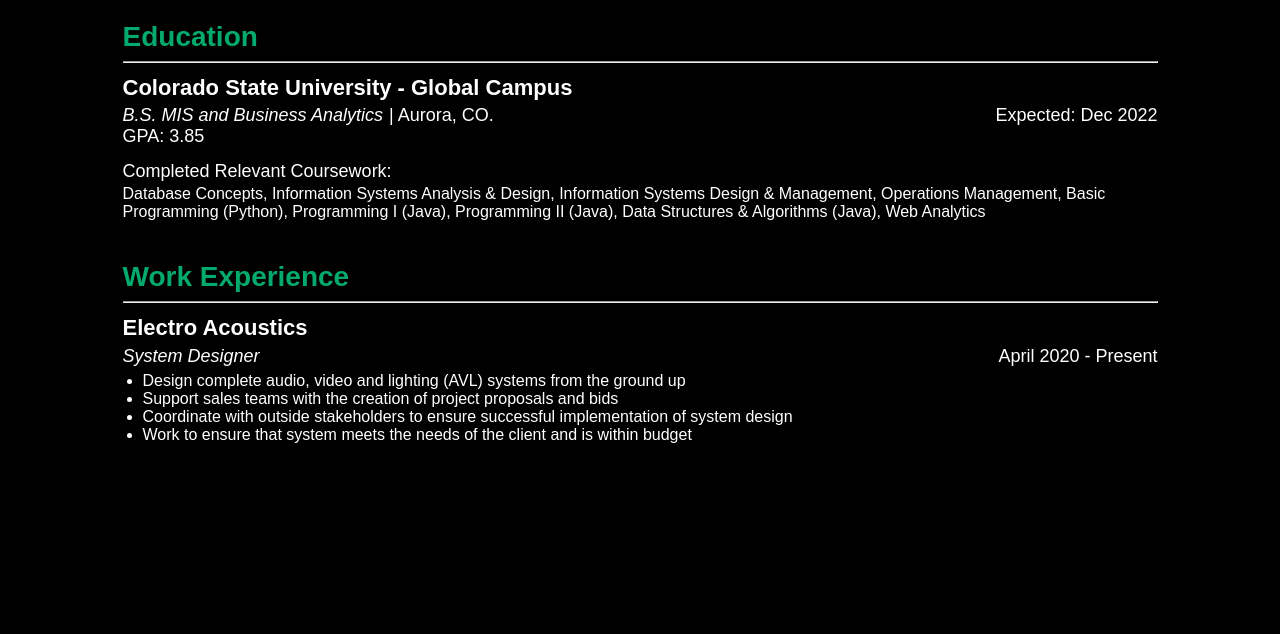
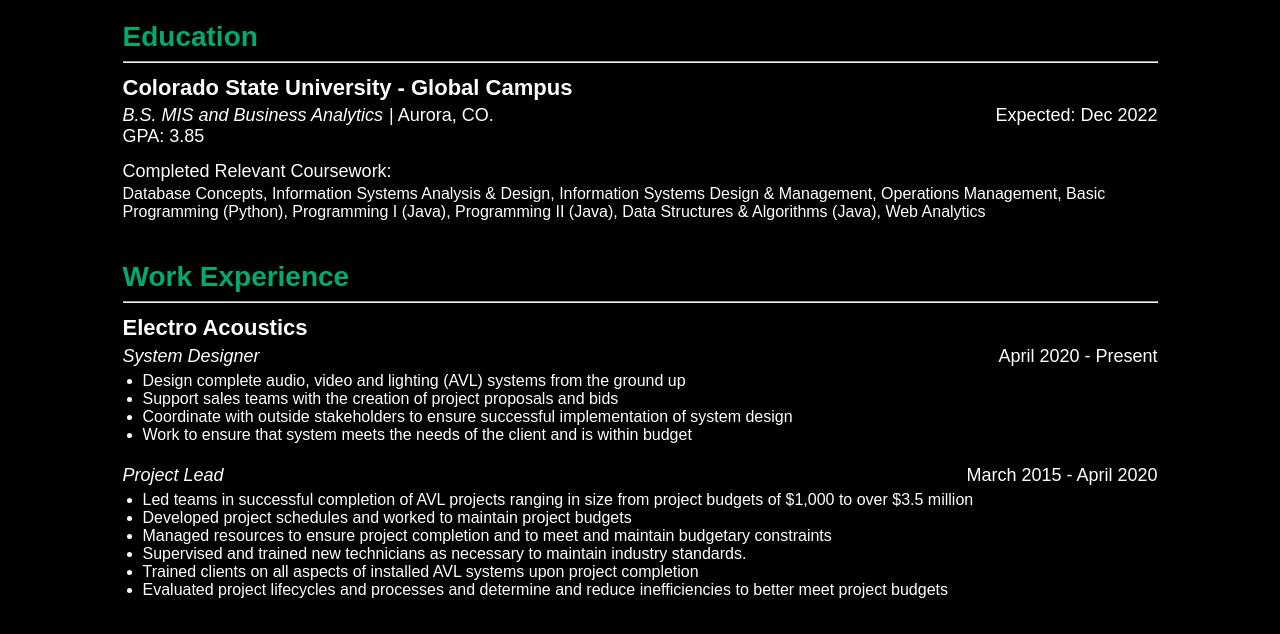
Before and after one commit to tjbrasher/tjbrasher.github.io, a plain HTML site: page resume.html in a window 1280 px wide. Shown: the part 166-800 px from the top of the page. Drawn offline with Linux system fonts and the light colour scheme.

Commit message:
Added PL job experience

```diff
--- a/resume.css
+++ b/resume.css
@@ -106,3 +106,26 @@
     padding-top: 5px;
     margin-left: -20px;
 }
+
+#project_lead_title {
+    float: left;
+    font-size: 18px;
+    font-style: italic;
+    padding-top: 5px;
+}
+
+#project_lead_date {
+    float: right;
+    font-size: 18px;
+    padding-top: 5px;
+    padding-right: 15px;
+}
+
+#project_lead_desc {
+    clear: both;
+    color: white;
+    list-style-type: disc;
+    font-size: 16px;
+    padding-top: 5px;
+    margin-left: -20px;
+}
--- a/resume.html
+++ b/resume.html
@@ -101,6 +101,25 @@
                 <li> Work to ensure that system meets the needs of the client and is within budget </li>
             </ul>
         </section>
+        <section id="project_lead">
+            <div id="project_lead_title">
+                Project Lead
+            </div>
+            <div id="project_lead_date">
+                March 2015 - April 2020
+            </div>
+        </section>
+        <section id="project_lead_summary">
+            <ul id="project_lead_desc">
+                <li> Led teams in successful completion of AVL projects ranging in size from project budgets of $1,000 to over $3.5 million </li>
+                <li> Developed project schedules and worked to maintain project budgets </li>
+                <li> Managed resources to ensure project completion and to meet and maintain budgetary constraints  </li>
+                <li> Supervised and trained new technicians as necessary to maintain industry standards. </li>
+                <li> Trained clients on all aspects of installed AVL systems upon project completion </li>
+                <li> Evaluated project lifecycles and processes and determine and reduce inefficiencies to better meet project budgets </li>
+            </ul>
+
+        </section>
 
     </section>
 </section>
```
